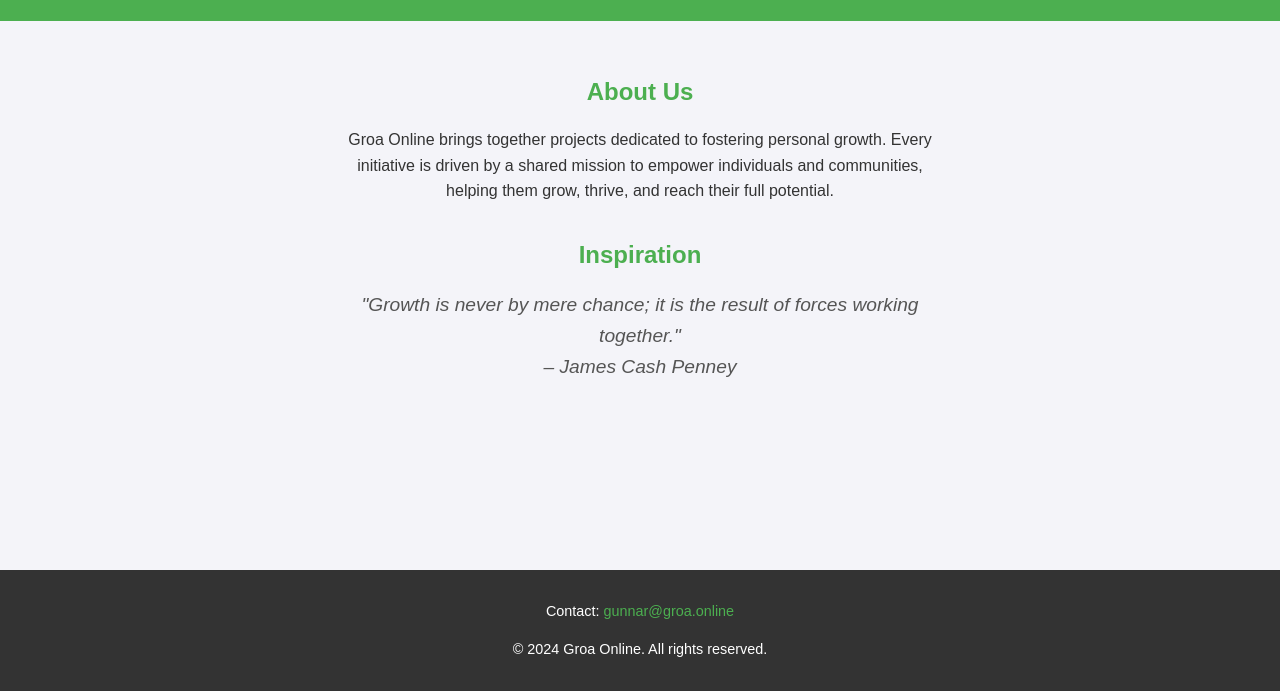
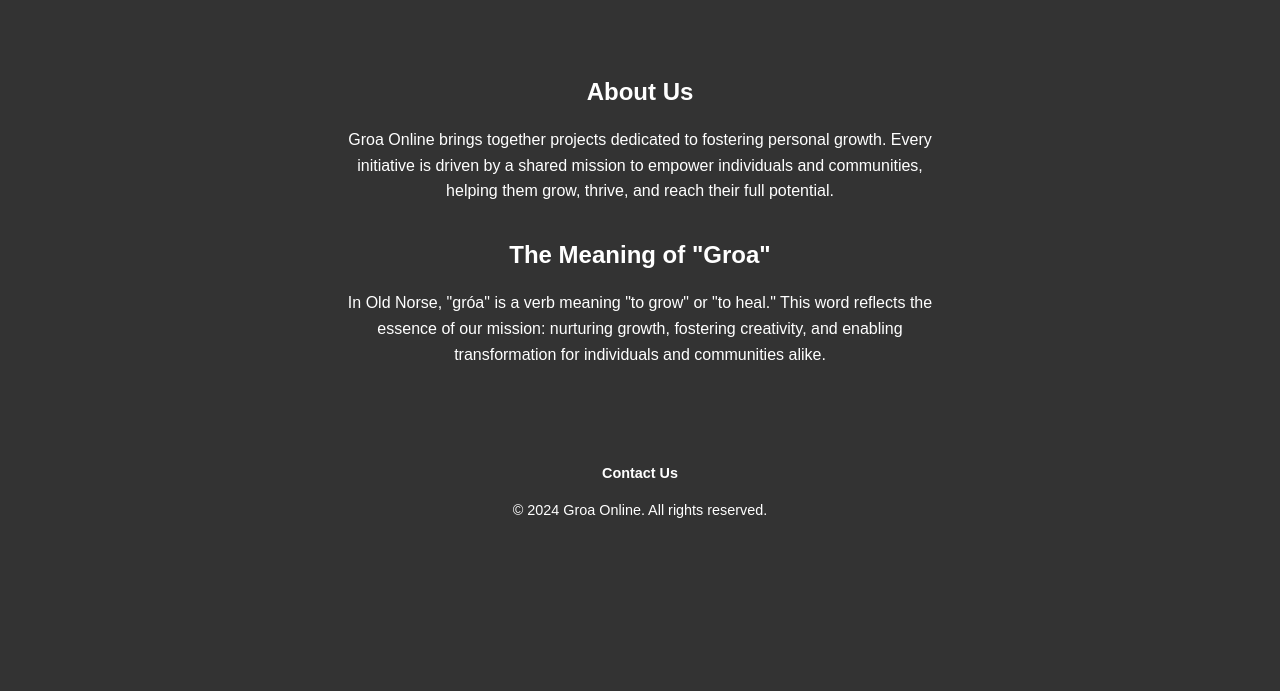
Before and after one commit to tinkrtailor/groa-online-landing, a plain HTML site: page index.html in a window 1280 px wide. Shown: the part 109-800 px from the top of the page. Drawn offline with Linux system fonts and the light colour scheme.

Commit message:
Page update

```diff
--- a/index.html
+++ b/index.html
@@ -20,16 +20,15 @@
             </p>
         </section>
         <section>
-            <h2>Inspiration</h2>
-            <blockquote>
-                "Growth is never by mere chance; it is the result of forces working together."
-                <br>– James Cash Penney
-            </blockquote>
+            <h2>The Meaning of "Groa"</h2>
+            <p>
+                In Old Norse, "gróa" is a verb meaning "to grow" or "to heal." This word reflects the essence of our mission: nurturing growth, fostering creativity, and enabling transformation for individuals and communities alike.
+            </p>
         </section>
     </main>
 
     <footer>
-        <p>Contact: <a href="mailto:gunnar@groa.online">gunnar@groa.online</a></p>
+        <p><a href="mailto:gunnar@groa.online">Contact Us</a></p>
         <p>&copy; 2024 Groa Online. All rights reserved.</p>
     </footer>
 </body>
--- a/styles.css
+++ b/styles.css
@@ -3,12 +3,12 @@ body {
     margin: 0;
     padding: 0;
     line-height: 1.6;
-    color: #333;
-    background-color: #f4f4f9;
+    color: white;
+    background-color: #333;
 }
 
 header {
-    background: #4CAF50;
+    background: #333;
     color: white;
     text-align: center;
     padding: 1.5rem 0;
@@ -27,17 +27,17 @@ header p {
 
 main {
     padding: 2rem;
+    text-align: center;
 }
 
 main section {
     margin-bottom: 2rem;
-    text-align: center;
 }
 
 main section h2 {
     font-size: 1.5rem;
     margin-bottom: 1rem;
-    color: #4CAF50;
+    color: white;
 }
 
 main section p {
@@ -46,28 +46,18 @@ main section p {
     margin: 0 auto;
 }
 
-blockquote {
-    font-size: 1.2rem;
-    font-style: italic;
-    margin: 1rem auto;
-    color: #555;
-    max-width: 600px;
-}
-
 footer {
     background: #333;
     color: white;
     text-align: center;
     padding: 1rem 0;
-    position: fixed;
-    bottom: 0;
-    width: 100%;
     font-size: 0.9rem;
 }
 
 footer a {
-    color: #4CAF50;
+    color: white;
     text-decoration: none;
+    font-weight: bold;
 }
 
 footer a:hover {
```
